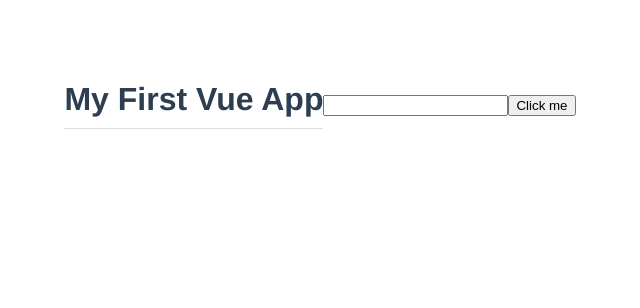
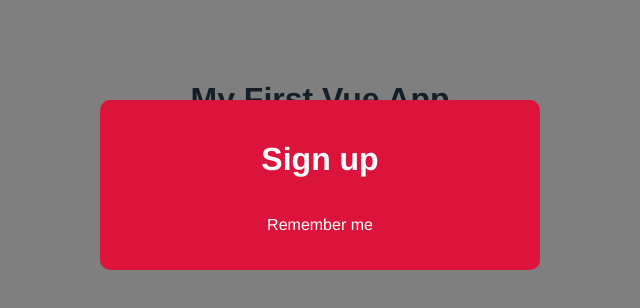
Before and after one commit to kartheekmidde/vue-test-project, a Vue app: page / in a window 1280 px wide. Shown: the top 308 px of the page, without its empty margins (320-960 px from the left). Built offline with nearby package versions, Linux system fonts and the light colour scheme.

Commit message:
Props - passing values from parent to child  comp

```diff
--- a/src/App.vue
+++ b/src/App.vue
@@ -1,22 +1,22 @@
 <template>
   <h1>{{ title }}</h1>
-  <input type="text" ref="name" />
-  <button @click="handleClick">Click me</button>
+  <Modal :header="header" :text="subText" theme="sale" />
 </template>
 
 <script>
+import Modal from "./components/Modal.vue";
+
 export default {
   name: "App",
+  components: {
+    Modal,
+  },
   data() {
     return {
       title: "My First Vue App",
+      header: "Sign up",
+      subText: "Remember me",
     };
-  },
-  methods: {
-    handleClick() {
-      this.$refs.name.classList.add("active");
-      this.$refs.name.focus();
-    },
   },
 };
 </script>
--- /dev/null
+++ b/src/assets/global.css
@@ -0,0 +1,7 @@
+body {
+    margin: 0;
+}
+
+p {
+    font-style: italic;
+}
--- /dev/null
+++ b/src/components/Modal.vue
@@ -0,0 +1,46 @@
+<template>
+  <div class="backdrop">
+    <div class="modal" :class="{ sale: theme === 'sale' }">
+      <h1>{{ header }}</h1>
+      <p>{{ text }}</p>
+    </div>
+  </div>
+</template>
+
+<script>
+export default {
+  props: ["header", "text", "theme"],
+};
+</script>
+
+<style>
+.modal {
+  width: 400px;
+  padding: 20px;
+  margin: 100px auto;
+  background: white;
+  border-radius: 10px;
+}
+.backdrop {
+  top: 0;
+  position: fixed;
+  background: rgba(0, 0, 0, 0.5);
+  width: 100%;
+  height: 100%;
+}
+.modal h1 {
+  color: #03cfb4;
+  border: none;
+  padding: 0;
+}
+.modal p {
+  font-style: normal;
+}
+.modal.sale {
+  background: crimson;
+  color: white;
+}
+.modal.sale h1 {
+  color: white;
+}
+</style>
--- a/src/main.js
+++ b/src/main.js
@@ -1,4 +1,5 @@
 import { createApp } from 'vue'
 import App from './App.vue'
+import './assets/global.css'
 
 createApp(App).mount('#app')
```
Also changed, not shown: src/components/HelloWorld.vue (deleted, +0 -57 lines).
